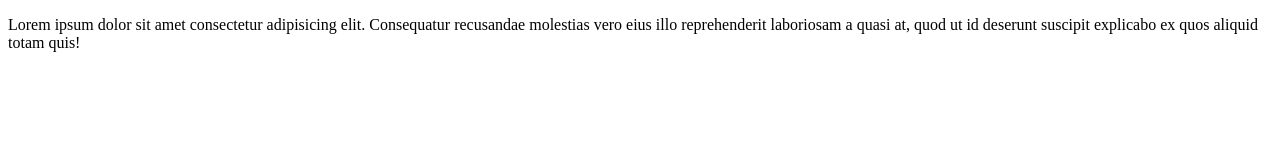
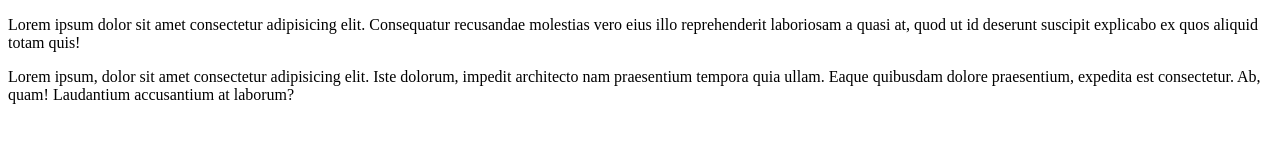
Before and after one commit to vhirgiawan/UAS-DESAIN-WEB, a plain HTML site: page index.html in a window 1280 px wide. Drawn offline with Linux system fonts and the light colour scheme.

Commit message:
Update 3

```diff
--- a/index.html
+++ b/index.html
@@ -12,5 +12,11 @@
       recusandae molestias vero eius illo reprehenderit laboriosam a quasi at,
       quod ut id deserunt suscipit explicabo ex quos aliquid totam quis!
     </p>
+    <p>
+      Lorem ipsum, dolor sit amet consectetur adipisicing elit. Iste dolorum,
+      impedit architecto nam praesentium tempora quia ullam. Eaque quibusdam
+      dolore praesentium, expedita est consectetur. Ab, quam! Laudantium
+      accusantium at laborum?
+    </p>
   </body>
 </html>
```
